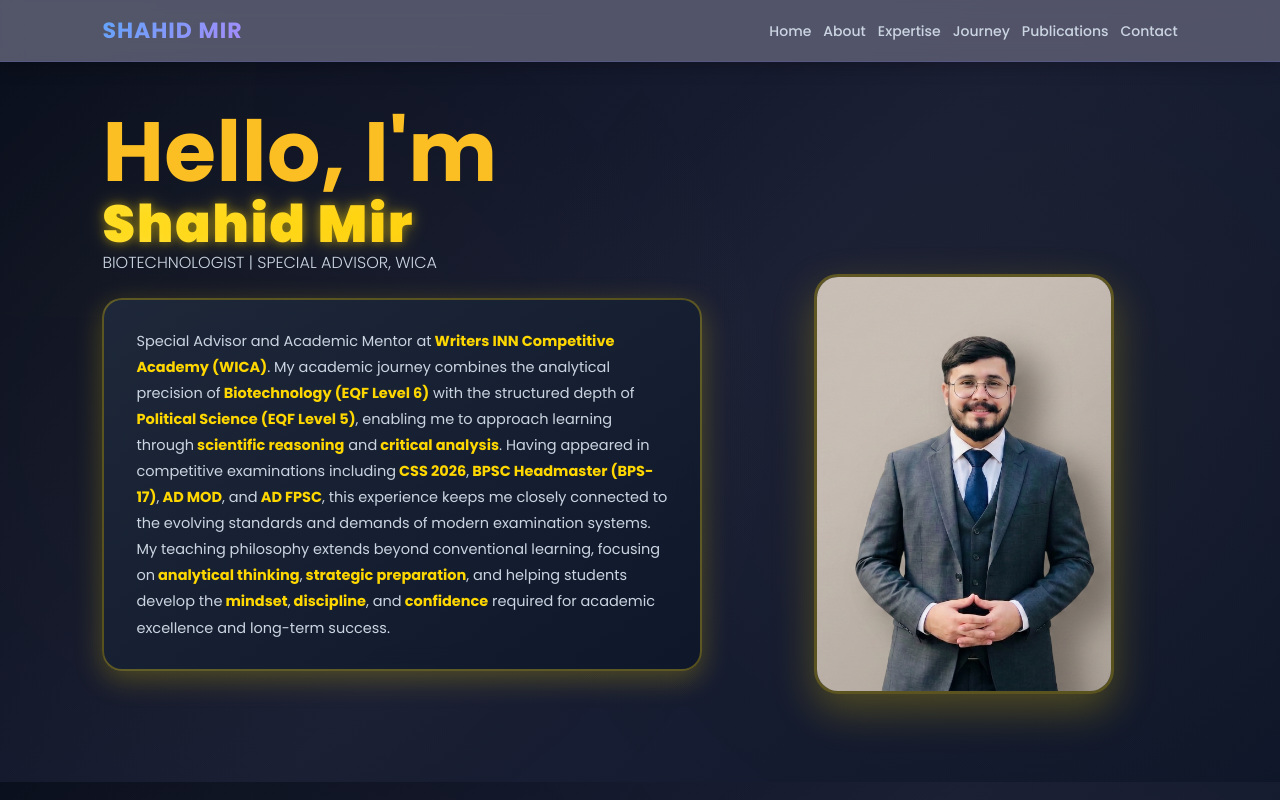
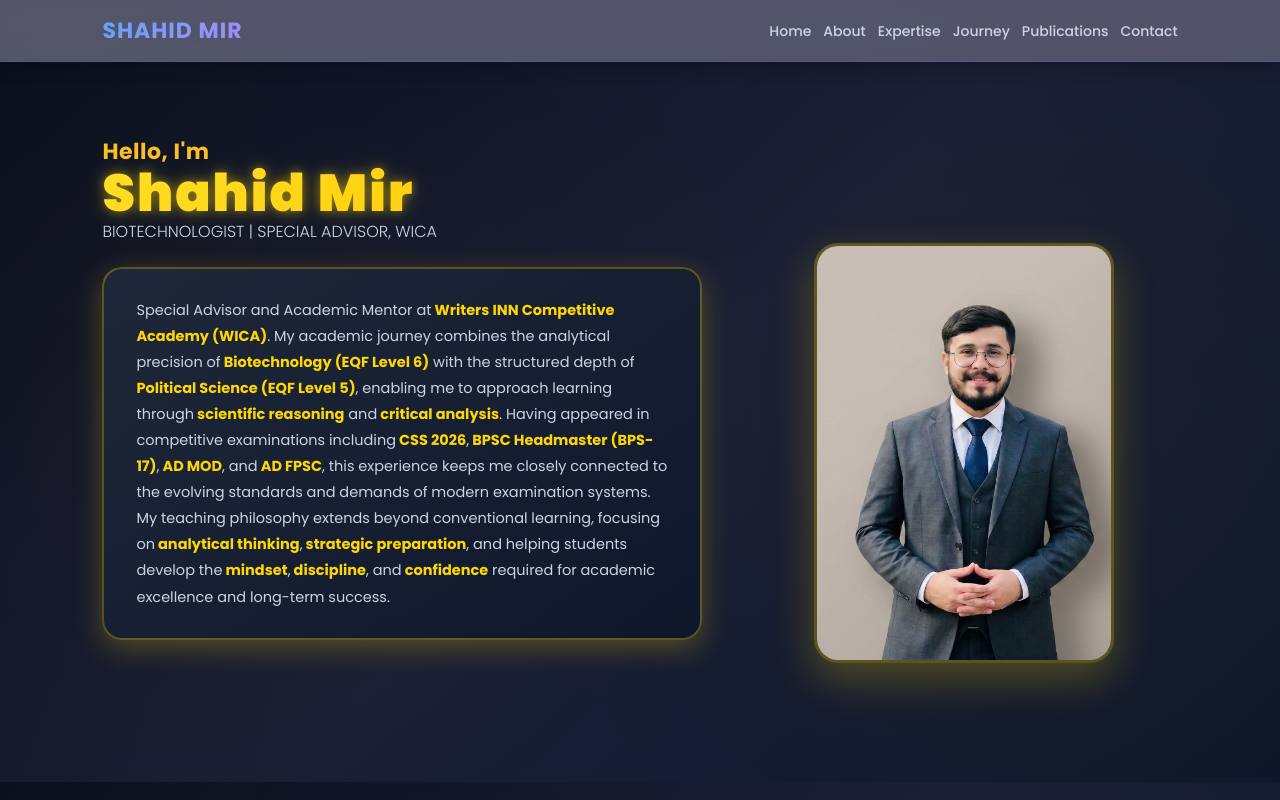
Before and after one commit to waqaryounas1428/client-portfolio, a React (Vite) app: page / in a window 1280 px wide. Shown: the top 800 px of the page. Built offline with nearby package versions, Linux system fonts and the light colour scheme.

Commit message:
hello i am

```diff
--- a/src/components/Hero.css
+++ b/src/components/Hero.css
@@ -37,7 +37,7 @@
 }
 
 .hello {
-  font-size: 84px;
+  font-size: 22px;
   color: #fbbf24;
   font-weight: 700;
   letter-spacing: 0.5px;
@@ -159,7 +159,7 @@
 @media (min-width: 1400px) {
   #home { padding: 30px 10% 80px; }
   .user-name { font-size: 64px; }
-  .hello { font-size: 28px; }
+  .hello { font-size: 24px; }
   .titles { font-size: 20px; letter-spacing: 1.5px; }
   .intro { font-size: 16px; max-width: 720px; }
   .hero-right img { width: 340px; height: 480px; }
@@ -169,7 +169,7 @@
 @media (max-width: 1024px) {
   #home { padding: 25px 6% 60px; }
   .user-name { font-size: 42px; }
-  .hello { font-size: 20px; }
+  .hello { font-size: 18px; }
   .titles {
     font-size: 13px;
     letter-spacing: 1.2px;
```
